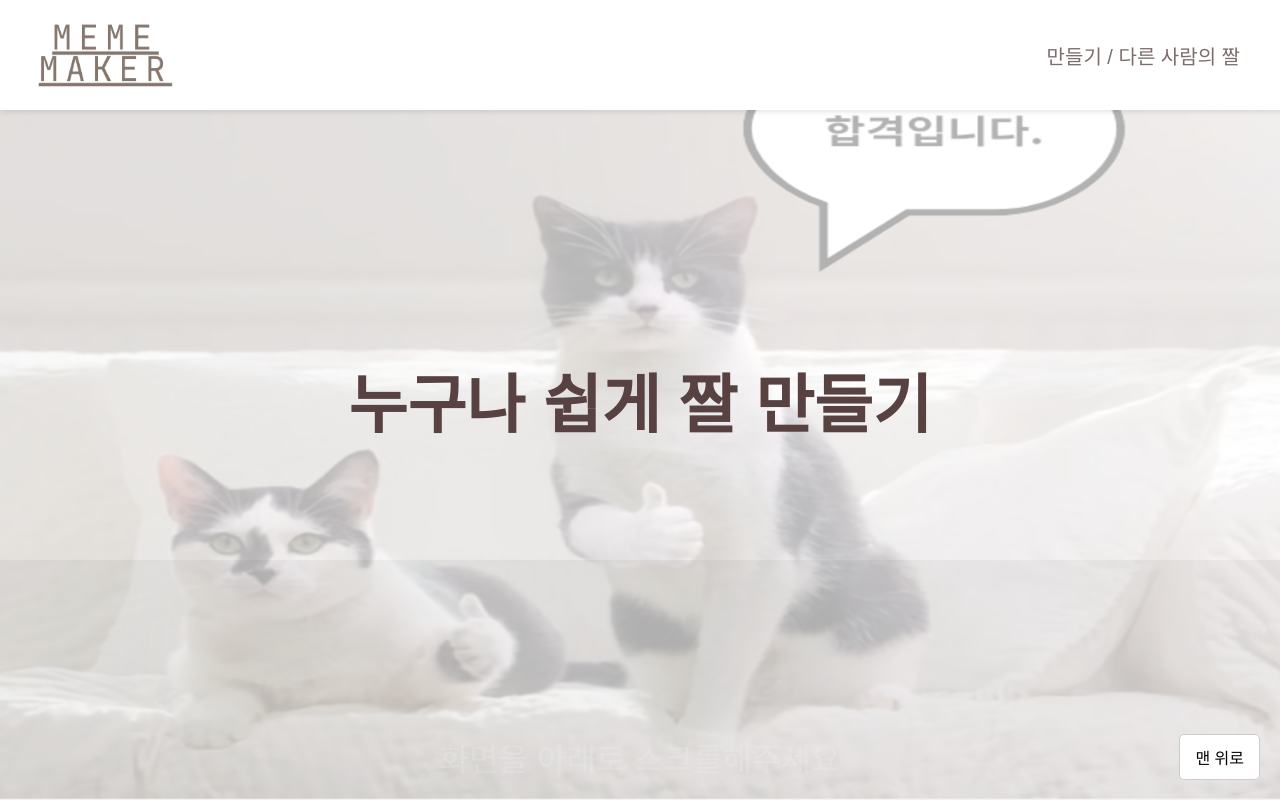
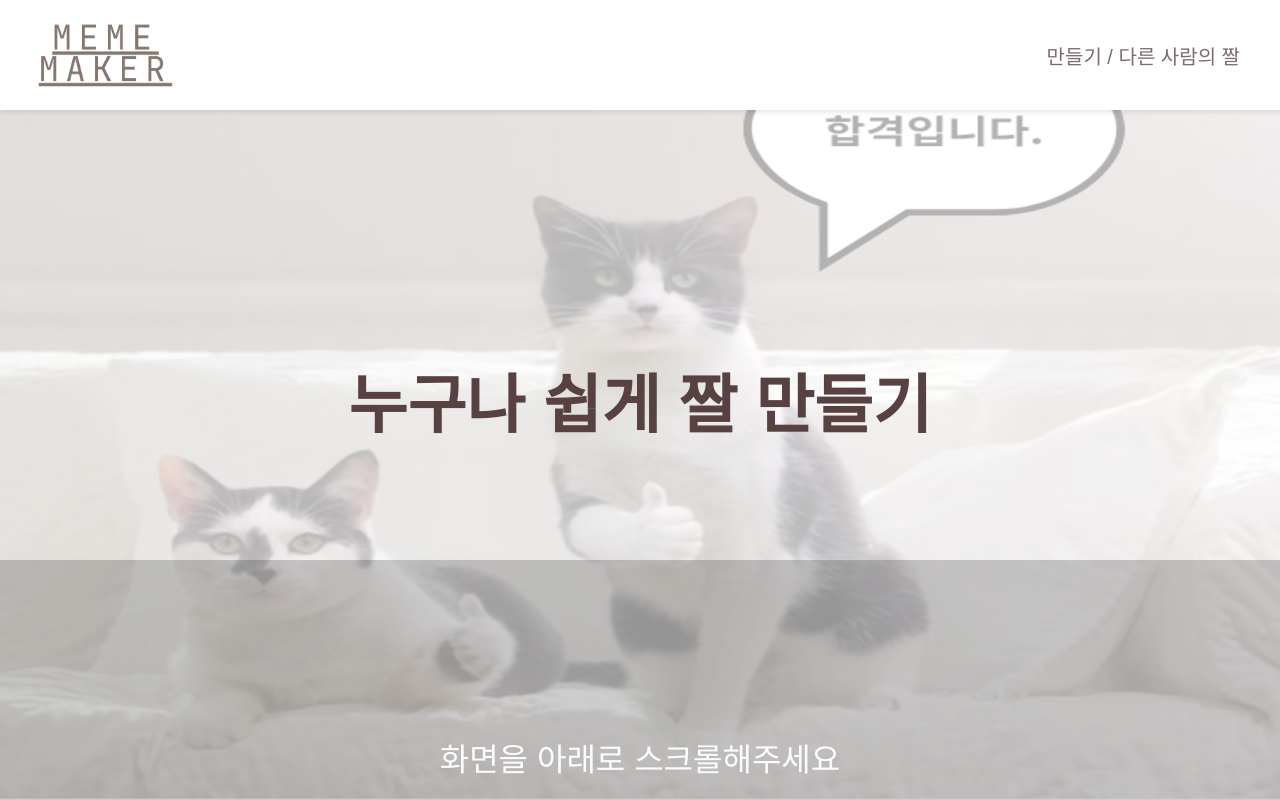
Before and after one commit to rurubel/itshow_mememaker, a React (Create React App) app in the folder mememaker/: page / in a window 1280 px wide. Shown: the top 800 px of the page. Built offline with nearby package versions, Linux system fonts and the light colour scheme.

Commit message:
스크롤 애니메이션 정상 작동, 네비게이션 버튼 구현해야함

```diff
--- a/mememaker/src/MemeMakerApp.css
+++ b/mememaker/src/MemeMakerApp.css
@@ -1,7 +1,7 @@
 body, html, #root {
   margin: 0;
   padding: 0;
-  height: 100%;
+  height: auto;
   font-family: sans-serif;
   overflow-x: hidden;
 }
@@ -79,7 +79,7 @@ body, html, #root {
   font-size: 2em;
   pointer-events: none;
   animation: fadeInOut 2s infinite;
-  z-index: 10;
+  z-index: 15;
   transition: opacity 0.5s ease;
 }
 
@@ -97,14 +97,15 @@ body, html, #root {
 }
 
 .scroll-hint.hidden,
-.bottom-overlay.hidden {
+.bottom-overlay.hidden{
   opacity: 0;
   animation: none;
   pointer-events: none;
+  display: none;
 }
 
 .scroll-hint.visible,
-.bottom-overlay.visible {
+.bottom-overlay.visible{
   opacity: 1;
 }
 
@@ -120,7 +121,7 @@ body, html, #root {
   100% { background: rgba(0, 0, 0, 0); }
 }
 
-.second-page {
+.make-page1 {
   height: 100vh;
   background: white;
   padding: 50px 20px;
--- a/mememaker/src/MemeMakerApp.jsx
+++ b/mememaker/src/MemeMakerApp.jsx
@@ -5,21 +5,29 @@ import logo from './assets/logo.png';
 
 function MemeMakerApp() {
   const [showScrollHint, setShowScrollHint] = useState(true);
+  const [toMakePage, setMakePage] = useState(false);
+  const [toSeePage, setPage] = useState(false);
   const [showTopButton, setShowTopButton] = useState(false);
 
   useEffect(() => {
+  setTimeout(() => {
+    window.scrollTo({ top: 0, behavior: 'smooth' });
+  }, 0);
+}, []);
+
+  useEffect(() => {
     const handleScroll = () => {
-      const scrollY = window.scrollY;
-      const atBottom = window.innerHeight + scrollY >= document.body.scrollHeight - 5;
-
-      setShowScrollHint(scrollY < 50);
-      setShowTopButton(atBottom);
+      console.log(window.scrollY);
+       if(window.scrollY >= 1){
+          setShowScrollHint(false);
+      }else{
+          setShowScrollHint(true);
+      }
+  };
+    window.addEventListener('scroll', handleScroll);
+    return () => {
+      window.removeEventListener('scroll', handleScroll);
     };
-
-    window.addEventListener('scroll', handleScroll);
-    handleScroll();
-
-    return () => window.removeEventListener('scroll', handleScroll);
   }, []);
 
   const scrollToTop = () => {
@@ -42,7 +50,7 @@ function MemeMakerApp() {
         <div className={`bottom-overlay ${showScrollHint ? 'visible' : 'hidden'}`} />
       </section>
 
-      <section className="second-page">
+      <section className="make-page1">
         <div className="second_text">
           만들고 싶은 이미지를 선택해<br />지금 바로 시작하세요
         </div>
```
